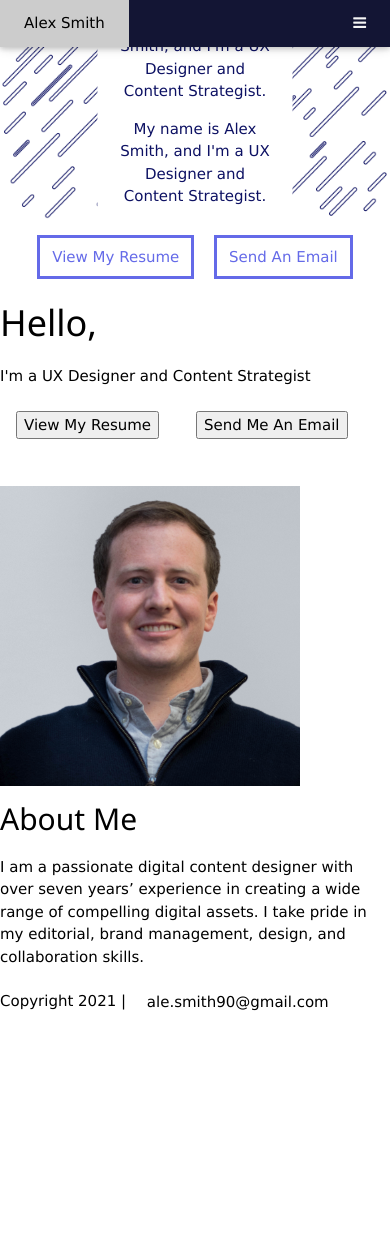
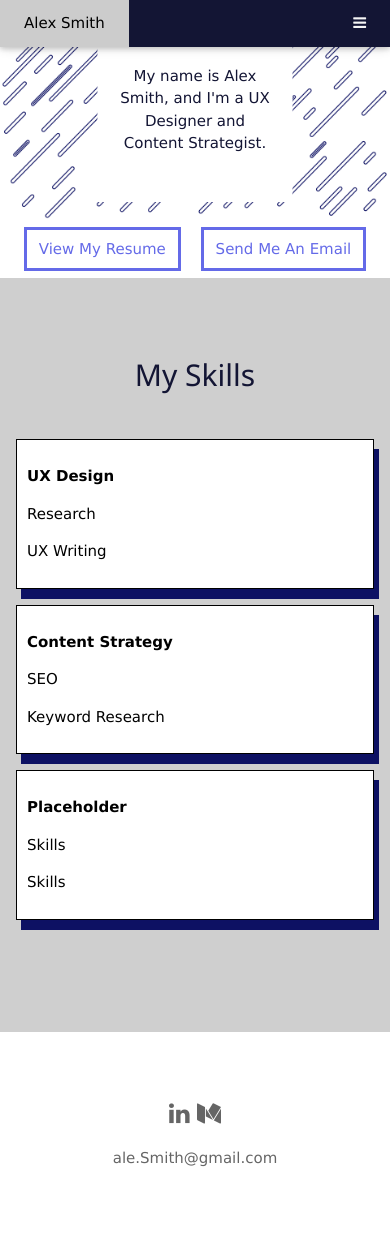
Before and after one commit to alexsmith90/Portfolio, a plain HTML site: page index.html in a window 390 px wide. Before the commit the page ends 1037 px from the top, so only its background shows below. Drawn offline with Linux system fonts and the light colour scheme.

Commit message:
Formatting and Skills sections
I did basic formatting for content strat and case study pages. Add a skills section to the home page.

```diff
--- a/css/Portfolio.css
+++ b/css/Portfolio.css
@@ -1,180 +1,16 @@
-body, html {
-  height: 100%;
-  margin: 0;
 
-}
-
-p {
-font-size: 18px;
-}
-
-.card:hover {
-    box-shadow: 0 8px 16px 0 rgba(0,0,0,0.2);
-    transition: 0.5s;
-  }
-
-/*Start top nav bar styles*/
-ul {
-    list-style-type: none;
-    margin: 0,0,0,2em;
-    padding: 0;
-    width: 100%;
-    overflow: hidden;
-    background-color: #f5f5f5;
-    box-shadow:0 0px 3px 0 rgba(0,0,0,0.5);
-  }
-
-  li {
-    padding: 10px;
-    float: left;
-  }
-
-  li a {
-    color: #131534;
-    text-align: center;
-    padding: 14px 16px;
-    text-decoration: none;
-    transition: all .5s ease;
-  }
-
-  #active {
-    background-color:#646ae8;
-    color: #f5f5f5;
-    transition: color .5s ease-in;
-  }
-
-  #active a:hover{
-    background-color:#646ae8;
-    color: #f5f5f5;
-  }
-
-  li a:hover {
-    color: #f5f5f5;
-    background-color: #131534;
-  }
-
-  .flexnav{
-    display: flex;
-    justify-content: flex-end;
-  }
-/*End top nav bar style*/
-
-/*Start Hero image / intro section with Social links*/
-  .hero-image {
-    background-image: linear-gradient(rgba(0, 0, 0, 0.2), rgba(0, 0, 0, 0.2)), url("../assets/background_lines.png");
-    height: 50%;
-    background-position: center;
-    background-repeat: no-repeat;
-    background-size: cover;
-    position: relative;
-    display: flex;
-  }
-
-  .hero-text {
-    text-align: left;
-    position: absolute;
-    top: 50%;
-    left: 50%;
-    padding: 1em;
-    transform: translate(-50%, -50%);
-    background-color: #f5f5f5;
-    color: #131534;
-    /*align-items: flex-start;
-    justify-items: space-around;
-    flex-direction: column;*/
-  }
-
-  .gridlayout{
-    display: grid;
-    grid-template-columns: 1fr 1fr;
-    grid-template-rows: 1fr 1fr;
-    grid-gap: 1px 1px;
-    justify-items: center;
-  }
-  .headshot {
-    margin-left: auto;
-    margin-right: auto;
-    border-radius: 50%;
-    padding: 2em;
-    float: left;
-   }
-  .btn {
-    border: 3px solid #646ae8;
-    background-color:  #f5f5f5;
-    color: #646ae8;
-    outline: 2px;
-    padding: .5em .8em;
-    margin: .5em;
-    text-align: center;
-    cursor: pointer;
-    font-size: 16px;
-    transition: all .8s ease;
-  }
-  .btn:hover {
-    background-color: #646ae8;
-    color: #f5f5f5;
-  }
-
-  .btn:active:after {
-    background-color: #0d1163;
-    color: #f5f5f5;
-  }
-  .socialicon {
-    height: 44px;
-    width: 44px;
-    padding: 2px;
-  }
-  #linkedin{
-    transform: translate(3em);
-  }
-  #medium{
-    transform: translate(-3.5em);
-  }
- footer {
-    position: fixed;
-    left: 0;
-    bottom: 0;
-    width: 100%;
-    text-align: left;
-    margin-top: 5px;
-    padding: 5px;
-    background-color:#f5f5f5;
-    color: #131534;
-  }
 
 /* About Me Style Section*/
+.headshot {
+  margin-left: auto;
+  margin-right: auto;
+  border-radius: 50%;
+  padding: 2em;
+  float: left;
+ }
 
-.AboutMe{
-  margin: 1em;
+.dropShadow{
+  border: 1px solid;
+  padding: 10px;
+  box-shadow: 5px 10px #0d1163;
 }
-
-/* Making the code mobile friendly */
-  @media screen and (max-width: 500px) {
-    li a {
-      display: flex;
-      justify-content: center;
-      flex-direction: column;
-    }
-    ul {
-      display: flex;
-      justify-content: center;
-      flex-direction: column;
-    }
-    .flexnav{
-      display: flex;
-      justify-content: center;
-      flex-direction: column;
-    }
-
-    .hero-text{
-      width: 75%;
-      padding: 1em;
-      align-items: center;
-    }
-
-    #linkedin{
-      transform: translate(2em);
-    }
-    #medium{
-      transform: translate(-2em);
-    }
--- a/index.html
+++ b/index.html
@@ -3,8 +3,12 @@
 <head>
     <title>Alex Smith</title>
      <!--CSS-->
+
      <!--W3 Style Sheet CSS-->
      <link rel="stylesheet" href="css/w3.css">
+     <!--Custom-->
+     <link rel="stylesheet" href="css/Portfolio.css">
+
      <!--Fonts-->
      <link rel="stylesheet" href="https://fonts.googleapis.com/css?family=Lato">
      <link rel="stylesheet" href="https://cdnjs.cloudflare.com/ajax/libs/font-awesome/4.7.0/css/font-awesome.min.css">
@@ -24,59 +28,67 @@
             <div class="w3-bar w3-dark-blue w3-card">
               <a class="w3-bar-item w3-button w3-padding-large w3-hide-medium w3-hide-large w3-right" href="javascript:void(0)" onclick="myFunction()" title="Toggle Navigation Menu"><i class="fa fa-bars"></i></a>
               <a href="#" class="w3-bar-item w3-button w3-padding-large"  id="active">Alex Smith</a>
-              <a href="content_strategy.html" class="w3-bar-item w3-button w3-padding-large w3-hide-small">Case Studies</a>
-              <a href="case_studies.html" class="w3-bar-item w3-button w3-padding-large w3-hide-small">Content Strategy</a>
-
+              <a href="case_studies.html" class="w3-bar-item w3-button w3-padding-large w3-hide-small">Case Studies</a>
+              <a href="content_strategy.html" class="w3-bar-item w3-button w3-padding-large w3-hide-small">Content Strategy</a>
             </div>
           </div>
     </section>
     <!--Introduction Section With Social Links-->
+
     <div class="w3-display-container w3-center">
-        <img src="assets/background_lines.png" class="hero">
-        <div class="w3-display-middle w3-container w3-center w3-text-blue w3-padding-32 w3-white">
+      <img src="../Portfolio/assets/background_lines.png" style="width:100%">
+        <div class="w3-display-middle w3-container w3-center w3-text-dark-blue w3-padding-32 w3-white">
           <h2 class="w3-hide-small">Welcome!</h2>
           <p>My name is Alex Smith, and I'm a UX Designer and Content Strategist.</p>
-          <p>My name is Alex Smith, and I'm a UX Designer and Content Strategist.</p>
-          <button class="w3-btn w3-margin-bottom w3-hide-small">View My Resume</button>
-          <button class="w3-btn w3-margin-bottom w3-hide-small">Send An Email</button>
+          <p class="w3-hide-small">Explore my site to view my work.</p>
+          <button class="w3-btn w3-hide-small">View My Resume</button>
+          <button class="w3-btn w3-hide-small">Send Me An Email</button>
+        </div>
+
+      </div>
+   <!--Moved CTA Buttons Outside of the Hero Image Section On Smaller Screens-->
+      <div class="w3-display-top w3-container w3-center w3-hide-large w3-hide-medium">
+        <button class="w3-btn">View My Resume</button>
+        <button class="w3-btn">Send Me An Email</button>
+      </div>
+   <!--About Me Section-->
+   <section class="aboutMeSection">
+    <div class="w3-light-grey">
+
+      <div class="w3-container w3-content w3-padding-64">
+        <h2 class="w3-center w3-text-dark-blue">My Skills</h2>
+        <div class="w3-row-padding w3-padding-32" style="margin:0 -16px">
+          <div class="w3-third w3-margin-bottom">
+            <div class="w3-container w3-white dropShadow">
+              <p><b>UX Design</b></p>
+              <p>Research</p>
+              <p>UX Writing</p>
+            </div>
+          </div>
+          <div class="w3-third w3-margin-bottom">
+            <div class="w3-container w3-white dropShadow">
+              <p><b>Content Strategy</b></p>
+              <p>SEO</p>
+              <p>Keyword Research</p>
+            </div>
+          </div>
+          <div class="w3-third w3-margin-bottom">
+            <div class="w3-container w3-white dropShadow">
+              <p><b>Placeholder</b></p>
+              <p>Skills</p>
+              <p>Skills</p>
+            </div>
+          </div>
         </div>
       </div>
-      <!--Moved CTA Buttons Outside of the Hero Image Section On Smaller Screens-->
-      <div class="w3-display-container w3-center w3-hide-large w3-hide-medium">
-        <button class="w3-btn w3-margin-top">View My Resume</button>
-        <button class="w3-btn w3-margin-top">Send An Email</button>
-      </div>
-
-    <section class="hero-image">
-        <div class="hero-text">
-
-            <h1>Hello,</h1>
-            <p>I'm a UX Designer and Content Strategist</p>
-
-            <div class="gridlayout">
-            <a href="..."><button id="resumebtn" class="btn">View My Resume</button></a>
-            <a href="mailto:ale.smith90@gmail.com"><button class="btn">Send Me An Email</button></a>
-            <a href="..."><img class="socialicon" id="linkedin" src="../Portfolio/assets/linkedin.svg"></a>
-            <a href="..."><img class="socialicon" id="medium" src="../Portfolio/assets/Medium_Symbol_NoPadding.svg"></a>
-            </div>
-        </div>
-   </section>
-   <!--About Me Section-->
-    <section class="AboutMe">
-        <div class="container">
-
-            <img class="headshot" src="../Portfolio/assets/Headshot.png" alt="Proffesional Headshot Photo">
-
-            <h2>About Me</h2>
-            <p>I am a passionate digital content designer with over seven years’ experience in creating a wide range of compelling digital assets.
-             I take pride in my editorial, brand management, design, and collaboration skills.</p>
+    </div>
+  </section>
 
 
-        </div>
-    </section>
-
-    <footer>
-        <p>Copyright 2021 | <a href="mailto:ale.smith90@gmail.com">ale.smith90@gmail.com</a></p>
-    </footer>
+  <footer class="w3-container w3-padding-64 w3-center w3-opacity w3-xlarge">
+    <i class="fa fa-linkedin w3-hover-opacity"></i>
+    <i class="fa fa-medium w3-hover-opacity"></i>
+    <p class="w3-medium">ale.Smith@gmail.com</p>
+  </footer>
 </body>
 </html>
```
Also changed, not shown: case_studies.html (+17 -5 lines), content_strategy.html (+8 -8 lines), css/w3.css.
